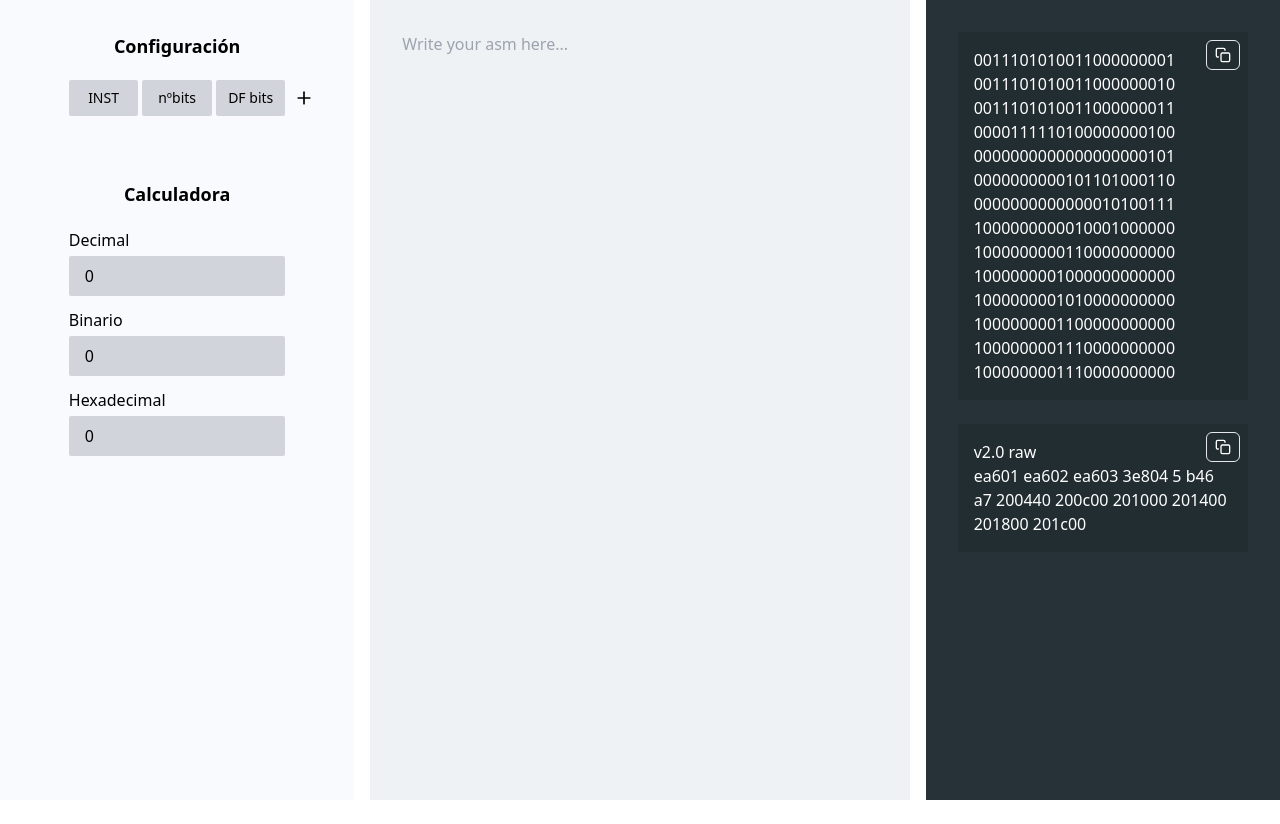
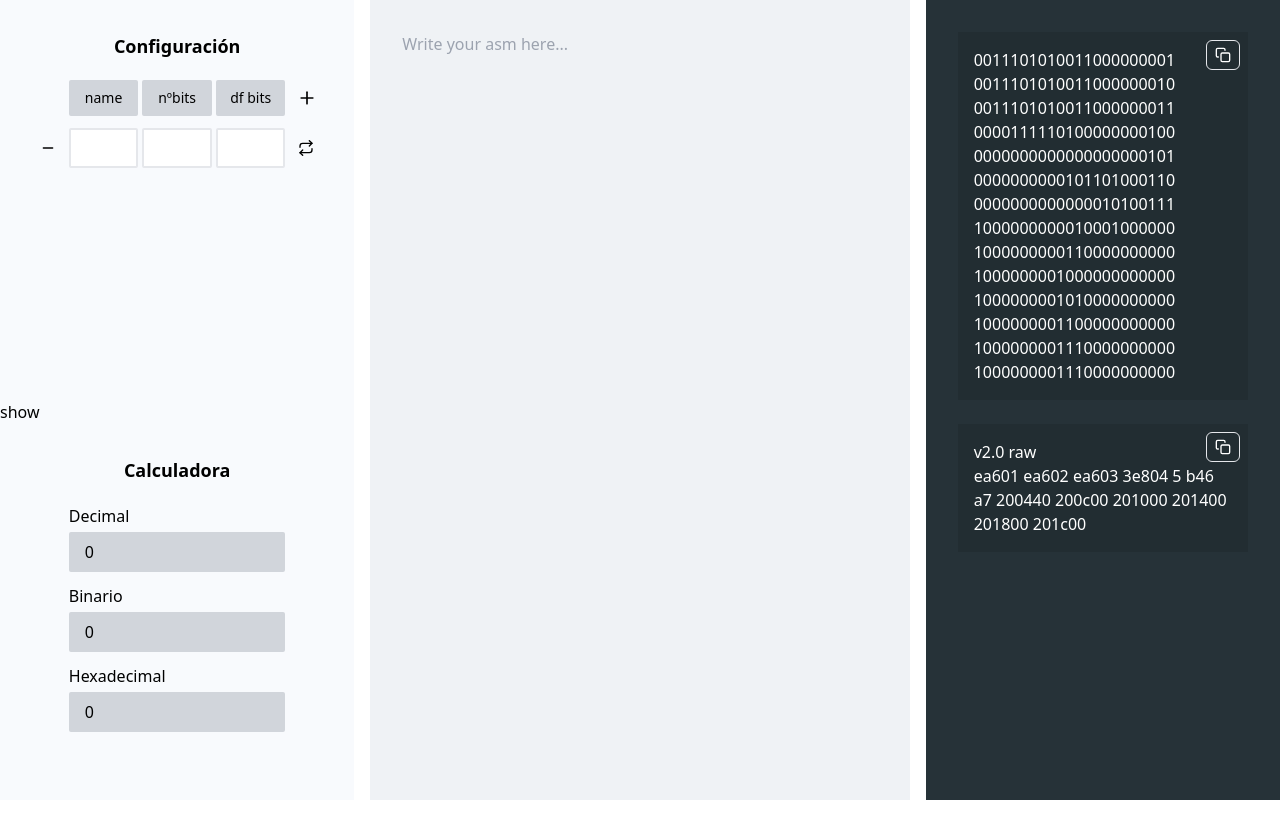
Before and after one commit to hec7orci7o/hotasm, a Next.js app: page / in a window 1280 px wide. Both pictures are taken after a click on the button 304 px from the left and 98 px from the top of the page. Before the commit the page ends 800 px from the top, so only its background shows below. Built offline with nearby package versions, Linux system fonts and the light colour scheme.

Commit message:
queda menos

```diff
--- a/components/Editor.js
+++ b/components/Editor.js
@@ -1,11 +1,54 @@
 /* https://es.stackoverflow.com/questions/498354/numerar-l%C3%ADneas-en-un-textarea-de-html */
+
+/*
+mov 30000, r1
+mov 30000, r2
+mov 30000, r3
+mov 8000, r4
+mov 0, r5
+mov 90, r6
+mov 5, r7
+add r1, r2, r0
+add r3, r0, r0
+add r4, r0, r0
+add r5, r0, r0
+add r6, r0, r0
+add r7, r0, r0
+*/
+
+/*
+; escribe aqui tu codigo
+mov 30000, r1; esto es un comentario
+add r1, r2, r3
+ */
+import { useState } from "react";
+
 export default function Editor() {
+  const [rawCode, setRawCode] = useState("");
+
+  // const formatCode = () => {
+  //   let code = new Array();
+  //   let line = "";
+  //   for (let i = 0; i < rawCode.length; i++) {
+  //     if (rawCode[i] === "\n") {
+  //       code.push(line);
+  //       line = "";
+  //     } else {
+  //       line += rawCode[i];
+  //     }
+  //   }
+  //   code.forEach((e) => console.log(e));
+  // };
+
   return (
     <div className="col-span-3 bg-[#EFF2F5] p-8">
       <textarea
+        onChange={(e) => {
+          setRawCode(e.target.value);
+        }}
         className="w-full bg-[#EFF2F5] focus:outline-none h-full resize-none"
         placeholder="Write your asm here..."
-      ></textarea>
+      />
     </div>
   );
 }
--- /dev/null
+++ b/components/Setting.js
@@ -0,0 +1,44 @@
+import { useState } from "react";
+import { FiMinus, FiRepeat } from "react-icons/fi";
+
+export default function Setting({ id, name, num, df, updFun, delFun }) {
+  const [data, setData] = useState({ id, name, num, df });
+  return (
+    <form
+      id={id}
+      onSubmit={(e) => {
+        e.preventDefault();
+        updFun(data);
+      }}
+      className="grid grid-cols-8 gap-1"
+    >
+      <button
+        onClick={() => delFun(id)}
+        className="col-span-1 font-medium mx-auto"
+      >
+        <FiMinus className="w-4 h-4 hover:text-red-600" />
+      </button>
+      <input
+        onChange={(e) => setData({ ...data, name: e.target.value })}
+        className="w-full flex justify-center col-span-2 border-2 rounded-sm text-sm font-medium py-2 px-3"
+        defaultValue={name}
+        value={name}
+      />
+      <input
+        onChange={(e) => setData({ ...data, num: Number(e.target.value) })}
+        className="w-full flex justify-center col-span-2 border-2 rounded-sm text-sm font-medium py-2 px-3"
+        defaultValue={num}
+        value={num}
+      />
+      <input
+        onChange={(e) => setData({ ...data, df: e.target.value })}
+        className="w-full flex justify-center col-span-2 border-2 rounded-sm text-sm font-medium py-2 px-3"
+        defaultValue={df}
+        value={df}
+      />
+      <button type="submit" className="col-span-1 font-medium mx-auto">
+        <FiRepeat className="w-4 h-4 hover:text-blue-600" />
+      </button>
+    </form>
+  );
+}
--- a/components/Sidebar.js
+++ b/components/Sidebar.js
@@ -1,52 +1,65 @@
+import { useState } from "react";
 import { FiPlus } from "react-icons/fi";
-import { useEffect, useState } from "react";
+import Setting from "./Setting";
+import useCalc from "../hooks/useCalc";
+import useSettings from "../hooks/useSettings";
 
 export default function Sidebar() {
-  const BASE_2 = 2;
-  const BASE_10 = 10;
-  const BASE_16 = 16;
-  const [caso, setCaso] = useState("DEC");
-  const [dec, setDec] = useState(0);
-  const [bin, setBin] = useState(0);
-  const [hex, setHex] = useState(0);
+  const {
+    dec,
+    bin,
+    hex,
+    setDecimal,
+    setBinario,
+    setHexadecimal,
+    updateDecimal,
+    updateBinario,
+    updateHexadecimal,
+  } = useCalc();
 
-  useEffect(() => {
-    if (caso === "DEC") {
-      setBin(parseInt(dec, BASE_10).toString(BASE_2)); // dec -> bin
-      setHex(parseInt(dec, BASE_10).toString(BASE_16)); // dec -> hex
-    } else if (caso === "BIN") {
-      setDec(parseInt(bin, BASE_2).toString(BASE_10)); // bin -> dec
-      setHex(parseInt(bin, BASE_2).toString(BASE_16)); // bin -> hex
-    } else if (caso === "HEX") {
-      setDec(parseInt(hex, BASE_16).toString(BASE_10)); // hex -> dec
-      setBin(parseInt(hex, BASE_16).toString(BASE_2)); // hex -> bin
-    }
-  }, [dec, bin, hex, caso]);
+  const { config, addConf, updateConf, removeConf } = useSettings();
 
   return (
     <div className="col-span-2 bg-[#F8FAFD]">
       {/* --- PARAMETERS --- */}
-      <div className="w-full p-8">
+      <div className="h-1/2 w-full p-8">
         <h2 className="font-bold text-lg text-center mb-5 capitalize">
           configuración
         </h2>
-        <div className="grid grid-cols-8 gap-1 relative">
+        <div className="grid grid-cols-8 gap-1 grid-flow-row auto-rows-max">
           <div className="w-full flex justify-center col-start-2 col-span-2 bg-gray-300 rounded-sm">
-            <span className="text-sm font-medium p-2 uppercase">INST</span>
+            <span className="text-sm font-medium p-2">name</span>
           </div>
           <div className="w-full flex justify-center col-span-2 bg-gray-300 rounded-sm">
             <span className="text-sm font-medium p-2">nºbits</span>
           </div>
           <div className="w-full flex justify-center col-span-2 bg-gray-300 rounded-sm">
-            <span className="text-sm font-medium p-2">DF bits</span>
+            <span className="text-sm font-medium p-2">df bits</span>
           </div>
-          <button className="font-medium p-2 absolute top-0 right-0 z-50">
-            <FiPlus className="w-5 h-5" />
+          <button
+            onClick={addConf}
+            className="col-span-1 mx-auto font-medium p-2"
+          >
+            <FiPlus className="w-5 h-5 hover:text-green-600" />
           </button>
+          <div className="col-span-8 grid grid-cols-1 gap-1 mt-2">
+            {config.map((c) => (
+              <Setting
+                key={c.id}
+                id={c.id}
+                name={c.name}
+                num={c.num}
+                df={c.df}
+                updFun={updateConf}
+                delFun={removeConf}
+              />
+            ))}
+          </div>
         </div>
       </div>
+      <button onClick={() => console.log(config)}>show</button>
       {/* --- CALCULATION --- */}
-      <div className="w-full p-8">
+      <div className="h-1/2 w-full p-8">
         <h2 className="font-bold text-lg text-center mb-5 capitalize">
           Calculadora
         </h2>
@@ -55,8 +68,8 @@ export default function Sidebar() {
             <div className="flex flex-wrap gap-1 col-start-2 col-span-6">
               <label className="font-medium">Decimal</label>
               <input
-                onClick={() => setCaso("DEC")}
-                onChange={(e) => setDec(e.target.value)}
+                onClick={setDecimal}
+                onChange={(e) => updateDecimal(e.target.value)}
                 className="w-full bg-gray-300 rounded-sm py-2 px-4"
                 value={dec}
               />
@@ -66,8 +79,8 @@ export default function Sidebar() {
             <div className="flex flex-wrap gap-1 col-start-2 col-span-6">
               <label className="font-medium">Binario</label>
               <input
-                onClick={() => setCaso("BIN")}
-                onChange={(e) => setBin(e.target.value)}
+                onClick={setBinario}
+                onChange={(e) => updateBinario(e.target.value)}
                 className="w-full bg-gray-300 rounded-sm py-2 px-4"
                 value={bin}
               />
@@ -77,8 +90,8 @@ export default function Sidebar() {
             <div className="flex flex-wrap gap-1 col-start-2 col-span-6">
               <label className="font-medium">Hexadecimal</label>
               <input
-                onClick={() => setCaso("HEX")}
-                onChange={(e) => setHex(e.target.value)}
+                onClick={setHexadecimal}
+                onChange={(e) => updateHexadecimal(e.target.value)}
                 className="w-full bg-gray-300 rounded-sm py-2 px-4"
                 value={hex}
               />
--- /dev/null
+++ b/hooks/useCalc.js
@@ -0,0 +1,56 @@
+import { useEffect, useState } from "react";
+
+export default function useCalc() {
+  const BASE_2 = 2;
+  const BASE_10 = 10;
+  const BASE_16 = 16;
+  const [caso, setCaso] = useState("DEC");
+  const [dec, setDec] = useState(0);
+  const [bin, setBin] = useState(0);
+  const [hex, setHex] = useState(0);
+
+  const updateDecimal = (_n) => {
+    setDec(_n);
+  };
+  const updateBinario = (_n) => {
+    setBin(_n);
+  };
+  const updateHexadecimal = (_n) => {
+    setHex(_n);
+  };
+
+  const setDecimal = () => {
+    setCaso("DEC");
+  };
+  const setBinario = () => {
+    setCaso("BIN");
+  };
+  const setHexadecimal = () => {
+    setCaso("HEX");
+  };
+
+  useEffect(() => {
+    if (caso === "DEC") {
+      setBin(parseInt(dec, BASE_10).toString(BASE_2)); // dec -> bin
+      setHex(parseInt(dec, BASE_10).toString(BASE_16)); // dec -> hex
+    } else if (caso === "BIN") {
+      setDec(parseInt(bin, BASE_2).toString(BASE_10)); // bin -> dec
+      setHex(parseInt(bin, BASE_2).toString(BASE_16)); // bin -> hex
+    } else if (caso === "HEX") {
+      setDec(parseInt(hex, BASE_16).toString(BASE_10)); // hex -> dec
+      setBin(parseInt(hex, BASE_16).toString(BASE_2)); // hex -> bin
+    }
+  }, [dec, bin, hex, caso]);
+
+  return {
+    dec,
+    bin,
+    hex,
+    setDecimal,
+    setBinario,
+    setHexadecimal,
+    updateDecimal,
+    updateBinario,
+    updateHexadecimal,
+  };
+}
--- /dev/null
+++ b/hooks/useSettings.js
@@ -0,0 +1,41 @@
+import { useState, useEffect } from "react";
+
+export default function useSettings() {
+  const [config, setConfig] = useState([]);
+  const [translate, setTranslate] = useState({});
+
+  useEffect(() => {
+    // crear translate en base a config
+    // {
+    //  name: {
+    //      num: x,
+    //      df:  y
+    // }
+  }, [config]);
+
+  const addConf = () => {
+    setConfig([
+      ...config,
+      {
+        id: config.length,
+        name: null,
+        num: null,
+        df: null,
+      },
+    ]);
+  };
+
+  const updateConf = (data) => {
+    console.log(data);
+    let copy = config;
+    for (let i = 0; i < copy.length; i++)
+      if (copy[i].id === data.id) copy[i] = data;
+    setConfig(copy);
+  };
+
+  const removeConf = (id) => {
+    setConfig(config.filter((s) => s.id !== id));
+  };
+
+  return { config, addConf, updateConf, removeConf };
+}
--- a/package.json
+++ b/package.json
@@ -9,6 +9,7 @@
     "lint": "next lint"
   },
   "dependencies": {
+    "copy-to-clipboard": "^3.3.1",
     "next": "12.1.0",
     "react": "17.0.2",
     "react-dom": "17.0.2",
--- a/pages/index.js
+++ b/pages/index.js
@@ -3,6 +3,29 @@ import Editor from "../components/Editor";
 import Output from "../components/Output";
 
 export default function Home() {
+  const bin = [
+    "0011101010011000000001",
+    "0011101010011000000010",
+    "0011101010011000000011",
+    "0000111110100000000100",
+    "0000000000000000000101",
+    "0000000000101101000110",
+    "0000000000000010100111",
+    "1000000000010001000000",
+    "1000000000110000000000",
+    "1000000001000000000000",
+    "1000000001010000000000",
+    "1000000001100000000000",
+    "1000000001110000000000",
+    "1000000001110000000000",
+  ];
+  const mem = (
+    <>
+      v2.0 raw <br /> ea601 ea602 ea603 3e804 5 b46 a7 200440 200c00 201000
+      201400 201800 201c00
+    </>
+  );
+
   return (
     <div className="h-screen grid grid-cols-7 gap-4">
       {/* CONFIG */}
@@ -10,7 +33,7 @@ export default function Home() {
       {/* EDITOR */}
       <Editor />
       {/* OUTPUT */}
-      <Output />
+      <Output bin={bin} mem={mem} />
     </div>
   );
 }
```
Also changed, not shown: components/Output.js (+21 -24 lines), 1 other file (tests, documents, lock files or other folders).
